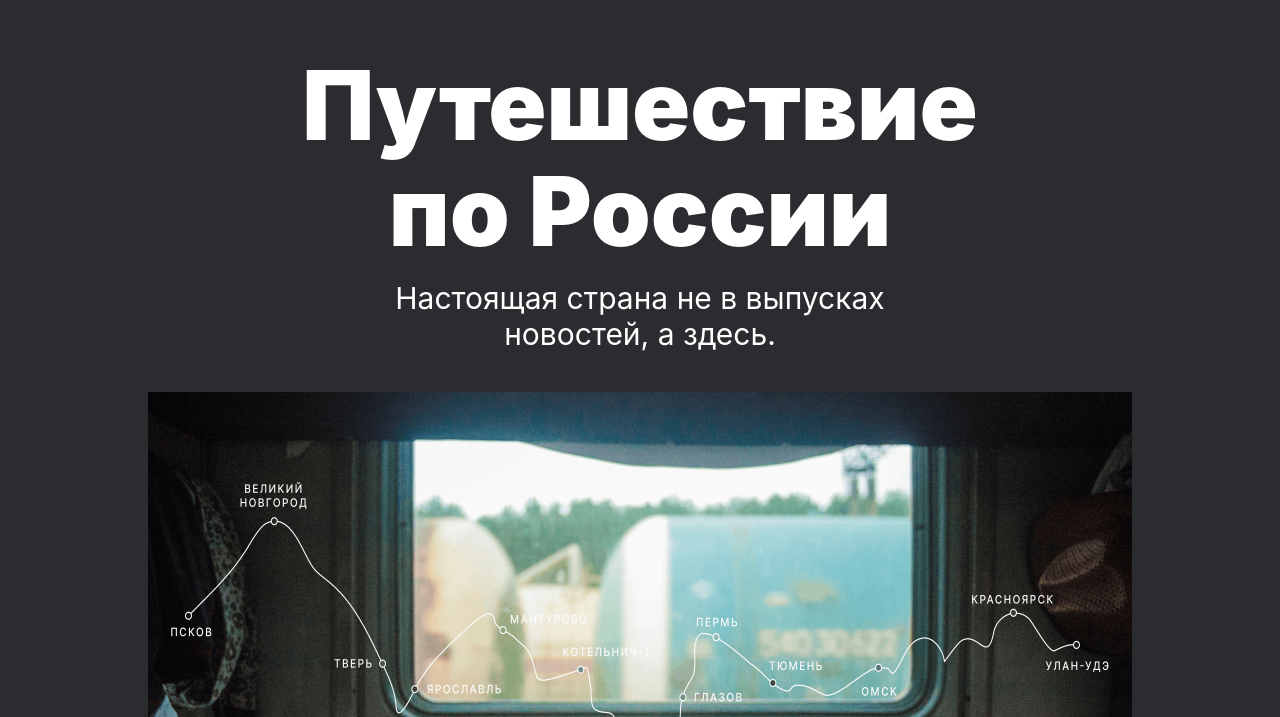
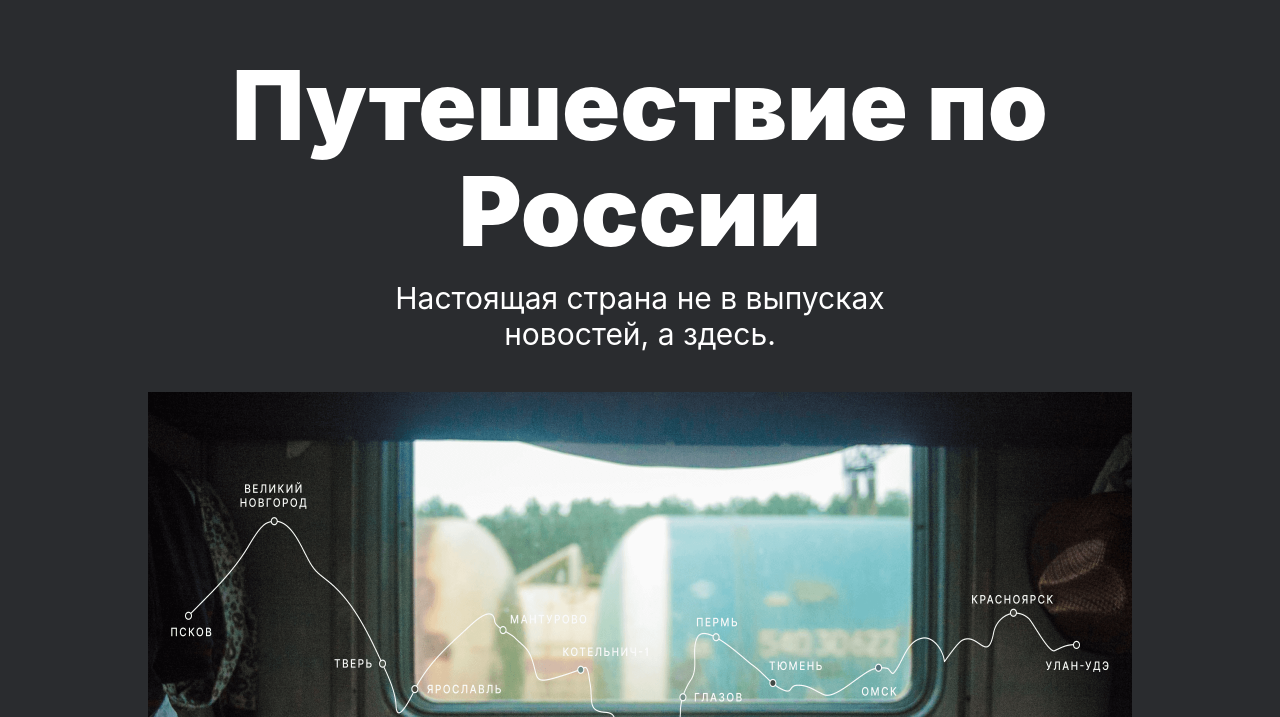
Before and after one commit to lilia-halwbvr/russian-travel, a plain HTML site: page index.html in a window 1280 px wide. Shown: the part 83-800 px from the top of the page. Drawn offline with Linux system fonts and the light colour scheme; a web font is replaced by a local one.

Commit message:
fixed2 html

```diff
--- a/index.html
+++ b/index.html
@@ -16,7 +16,7 @@
             </ul>
         </div>
         <section class="lead">
-            <h1 class="lead__title">Путешествие <br> по России</h1>
+            <h1 class="lead__title">Путешествие по России</h1>
             <p class="lead__subtitle">Настоящая страна не в выпусках <br>новостей, а здесь.</p>
             <img class="lead__image" alt="главная картинка" src="./images/__image.png">
             <p class="lead__caption">ВАША ПОЛКА — ВЕРХНЯЯ</p>
```
